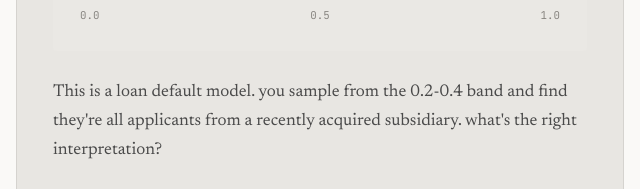
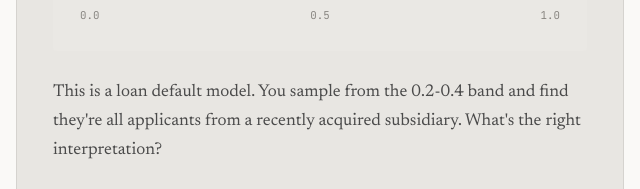
Before and after one commit to rizkaazmira/rizkaazmira.github.io, a plain HTML site: page writings/your_model_isnt_telling.html in a window 1280 px wide. Shown: the part 8750-8939 px from the top of the page, 320-960 px from the left. Drawn offline with Linux system fonts and the light colour scheme.

Commit message:
Fix typos

```diff
--- a/writings/your_model_isnt_telling.html
+++ b/writings/your_model_isnt_telling.html
@@ -917,7 +917,7 @@
                 </div>
             </div>
 
-            <p class="interactive-prompt">This is a loan default model. you sample from the 0.2-0.4 band and find they're all applicants from a recently acquired subsidiary. what's the right interpretation?</p>
+            <p class="interactive-prompt">This is a loan default model. You sample from the 0.2-0.4 band and find they're all applicants from a recently acquired subsidiary. What's the right interpretation?</p>
 
             <div class="quiz-options" id="quiz3-options">
                 <button class="quiz-option" data-answer="a">a) The model is broken and needs retraining</button>
```
